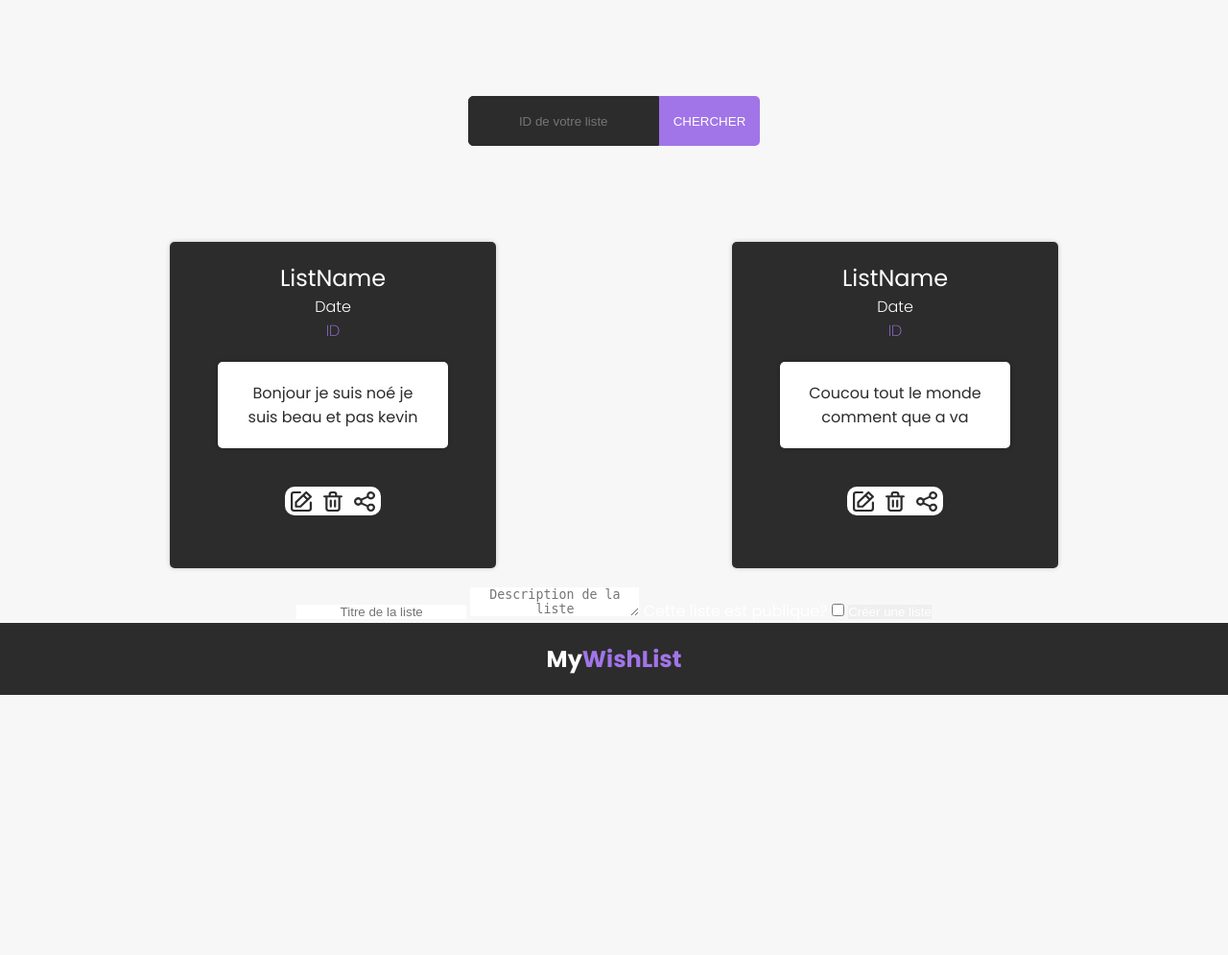
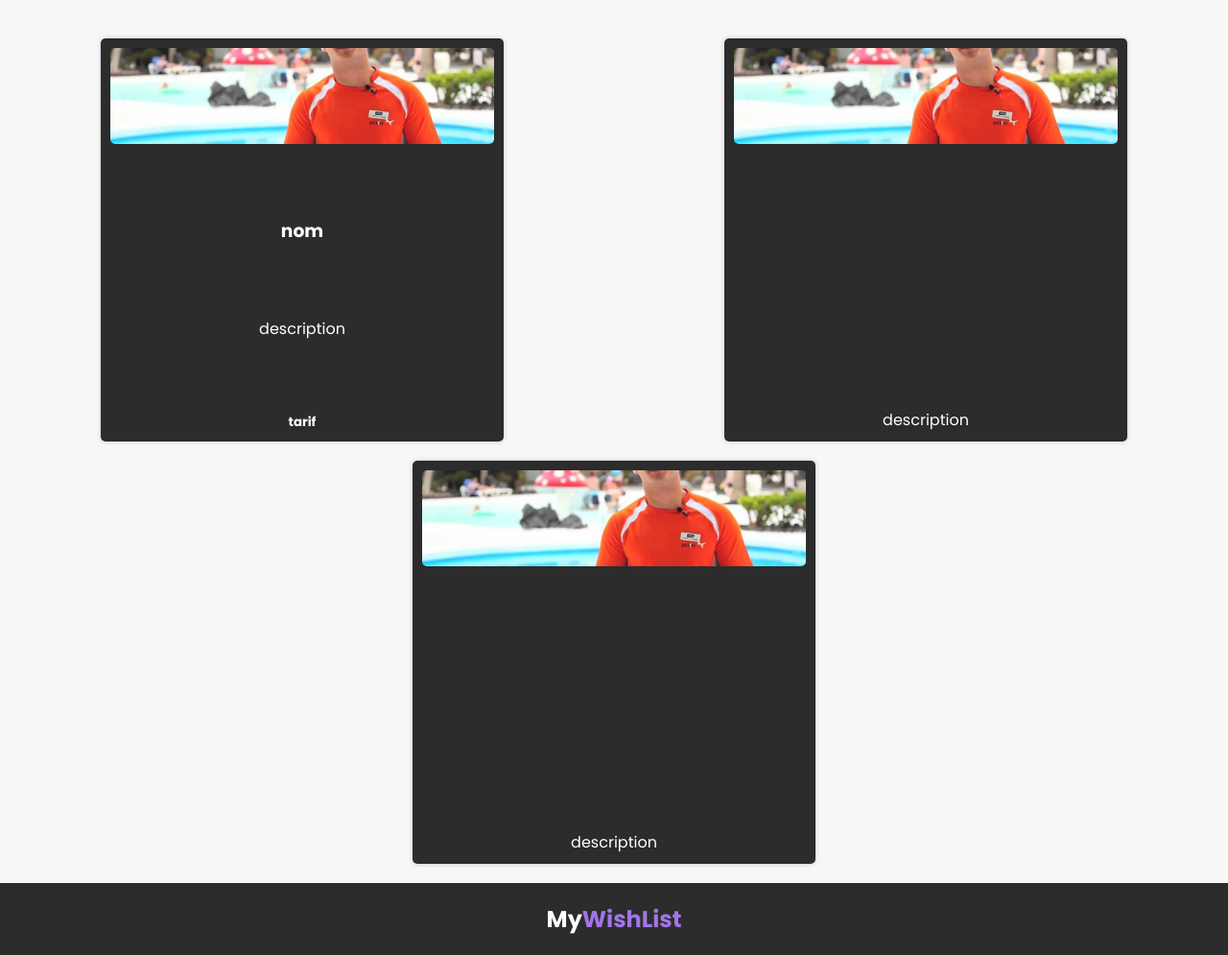
Before and after one commit to DUTAnnee2/myWishList, a PHP site: page /src/views/template.html in a window 1280 px wide. Shown: the part 89-1084 px from the top of the page at 96% size. Before the commit the page ends 813 px from the top, so only its background shows below. Run offline with PHP 8.4, Linux system fonts and the light colour scheme.

Commit message:
display list items

```diff
--- a/src/controllers/UserController.php
+++ b/src/controllers/UserController.php
@@ -16,7 +16,7 @@ class UserController
 
             if(isset($_SESSION["userid"])) {
                 session_unset();
-                return $elements->getRender(2);
+                return $elements->getLoginRender(2);
             }
             if (isset($_POST["login"]) && isset($_POST["pwd"])) {
 
@@ -40,10 +40,10 @@ class UserController
             }
             else
             {
-                return $elements->getRender(1);
+                return $elements->getLoginRender(1);
             }
 
-            return $elements->getRender(3);
+            return $elements->getLoginRender(3);
         }
 
 
--- a/src/views/template.html
+++ b/src/views/template.html
@@ -16,84 +16,33 @@
             <img src="../../web/icons/user.svg" alt="user icon" class="user-icon">
         </nav>
     </header>
-
     <main>
-        <div class="form-container">
-            <form action="" method="get" class="id-form">
-                <input type="text" placeholder="ID de votre liste" class="form-input">
-                <input type="submit" value="CHERCHER" class="form-submit">
-            </form>
+        <div class="item-cards-container">
+            <div class="item-card">
+                <img src="../../web/img/animateur.jpg" alt="" srcset="" class="item-img">
+                <h3>
+                    nom
+                </h1>
+                <p>
+                    description
+                </p>
+                <h5>
+                    tarif
+                </h5>
+            </div>
+            <div class="item-card">
+                <img src="../../web/img/animateur.jpg" alt="" srcset="" class="item-img">
+                <p>
+                    description
+                </p>
+            </div>
+            <div class="item-card">
+                <img src="../../web/img/animateur.jpg" alt="" srcset="" class="item-img">
+                <p>
+                    description
+                </p>
+            </div>
         </div>
-
-        <div class="card-container container-large">
-
-            <div class="card">
-                <h2>
-                    ListName
-                </h2>
-                <h3>
-                    Date
-                </h3>
-                <h4>
-                    ID
-                </h4>
-                <div class="card-description">
-                    <p>
-                        Bonjour je suis noé je suis beau et pas kevin
-                    </p>
-                </div>
-                <div class="card-interraction-btns">
-                    <a href="#" class="btn">
-                        <img src="../../web/icons/edit.svg" alt="edit icon">
-                    </a>
-                    <a href="#" class="btn">
-                        <img src="../../web/icons/delete.svg" alt="delete icon">
-                    </a>
-                    <a href="#" class="btn">
-                        <img src="../../web/icons/share.svg" alt="share icon">
-                    </a>
-
-                </div>
-            </div>
-
-            <div class="card">
-                <h2>
-                    ListName
-                </h2>
-                <h3>
-                    Date
-                </h3>
-                <h4>
-                    ID
-                </h4>
-                <div class="card-description">
-                    <p>
-                        Coucou tout le monde comment que a va
-                    </p>
-                </div>
-                <div class="card-interraction-btns">
-                    <a href="#" class="btn">
-                        <img src="../../web/icons/edit.svg" alt="edit icon">
-                    </a>
-                    <a href="#" class="btn">
-                        <img src="../../web/icons/delete.svg" alt="delete icon">
-                    </a>
-                    <a href="#" class="btn">
-                        <img src="../../web/icons/share.svg" alt="share icon">
-                    </a>
-
-                </div>
-            </div>
-
-        </div>
-
-        <form action="post">
-            <input type="text" name="titre" placeholder="Titre de la liste">
-            <textarea name="description" placeholder="Description de la liste"></textarea>
-            <label for="public">Cette liste est publique?</label>
-            <input type="checkbox" name="public" id="">
-            <input type="submit" value="Créer une liste">
-        </form>
 
     </main>
     <footer>
--- a/web/css/main.css
+++ b/web/css/main.css
@@ -291,6 +291,64 @@ footer {
   padding: 20px 0;
 }
 
+/* == GLOBAL ITEMS == */
+.item-cards-container {
+  padding-top: 40px;
+  display: -webkit-box;
+  display: -ms-flexbox;
+  display: flex;
+  -webkit-box-orient: horizontal;
+  -webkit-box-direction: normal;
+      -ms-flex-direction: row;
+          flex-direction: row;
+  -ms-flex-wrap: wrap;
+      flex-wrap: wrap;
+  -ms-flex-pack: distribute;
+      justify-content: space-around;
+  gap: 20px;
+  padding-bottom: 20px;
+}
+
+.item-cards-container .item-card {
+  min-width: 400px;
+  min-height: 400px;
+  display: -webkit-box;
+  display: -ms-flexbox;
+  display: flex;
+  -webkit-box-orient: vertical;
+  -webkit-box-direction: normal;
+      -ms-flex-direction: column;
+          flex-direction: column;
+  background-color: #2C2C2C;
+  -webkit-box-align: center;
+      -ms-flex-align: center;
+          align-items: center;
+  -webkit-box-pack: justify;
+      -ms-flex-pack: justify;
+          justify-content: space-between;
+  gap: 20px;
+  border-radius: 5px 5px 5px 5px;
+  -webkit-box-shadow: 0px 0px 5px 0px rgba(0, 0, 0, 0.2);
+          box-shadow: 0px 0px 5px 0px rgba(0, 0, 0, 0.2);
+  padding: 10px;
+  max-width: 400px;
+  max-height: 400px;
+}
+
+.item-cards-container .item-card:hover {
+  -webkit-transition: all 0.3s ease-in-out;
+  transition: all 0.3s ease-in-out;
+  -webkit-transform: scale(1.01);
+          transform: scale(1.01);
+}
+
+.item-cards-container .item-card .item-img {
+  border-radius: 5px 5px 5px 5px;
+  height: 100px;
+  -o-object-fit: cover;
+     object-fit: cover;
+}
+
 /* === GENERAL & RESET === */
 * {
   margin: 0;
--- /dev/null
+++ b/web/sass/_items.scss
@@ -0,0 +1,37 @@
+.item-cards-container {
+    padding-top: 40px;
+    display: flex;
+    flex-direction: row;
+    flex-wrap: wrap;
+    justify-content: space-around;
+    gap: 20px;
+    padding-bottom: 20px;
+
+    .item-card {
+
+        min-width: 400px;
+        min-height: 400px;
+        display: flex;
+        flex-direction: column;
+        background-color: $color-base;
+        align-items: center;
+        justify-content: space-between;
+        gap: 20px;
+        border-radius: 5px 5px 5px 5px;
+        box-shadow: 0px 0px 5px 0px rgba(0, 0, 0, 0.2);
+        padding: 10px;
+        max-width: 400px;
+        max-height: 400px;
+        &:hover {
+            transition: all 0.3s ease-in-out;
+            transform: scale(1.01);
+        }
+
+        .item-img {
+            border-radius: 5px 5px 5px 5px;
+            height: 100px;
+            //crop image
+            object-fit: cover;
+        }
+    }
+}
--- a/web/sass/main.scss
+++ b/web/sass/main.scss
@@ -15,6 +15,9 @@
 
 /* == GLOBAL FOOTER == */
 @import 'footer';
+
+/* == GLOBAL ITEMS == */
+@import 'items';
 
 
 /* === GENERAL & RESET === */
```
Also changed, not shown: index.php (+26 -48 lines), src/views/Elements.php (+19 -0 lines), src/views/VueLogin.php (+13 -4 lines), src/views/VueParticipant.php (+8 -8 lines), web/css/main.min.css, 2 other files.
